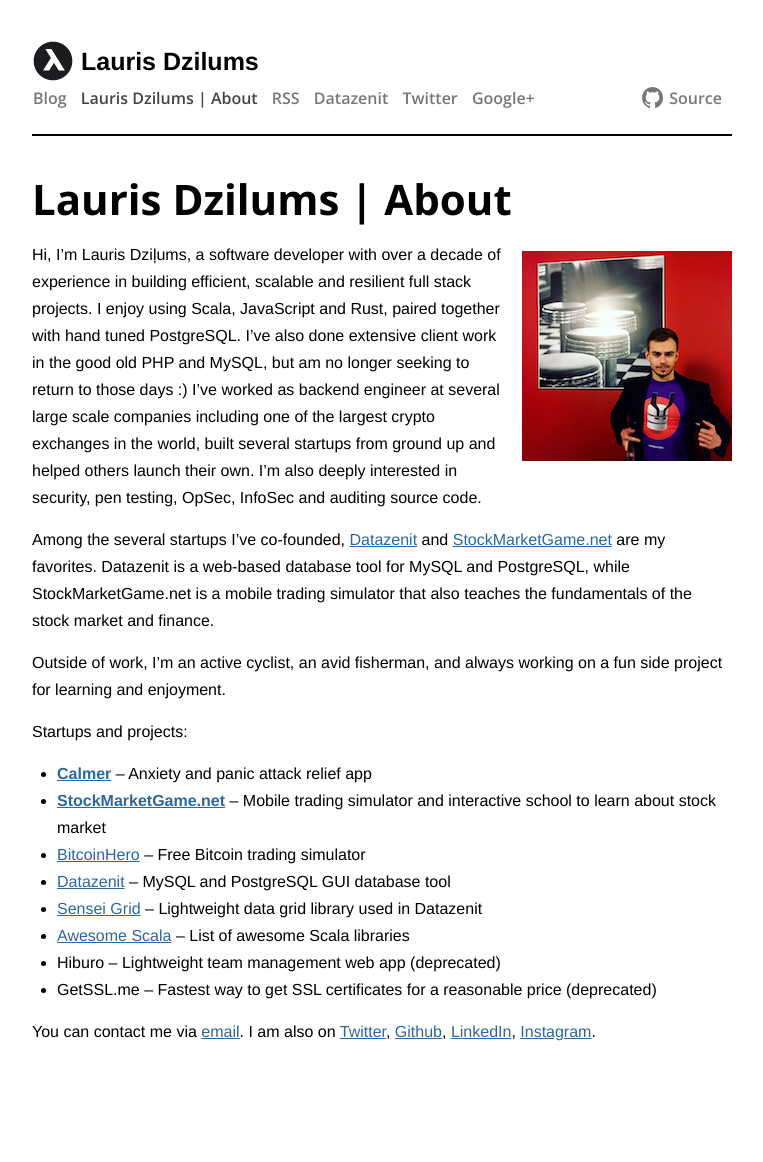
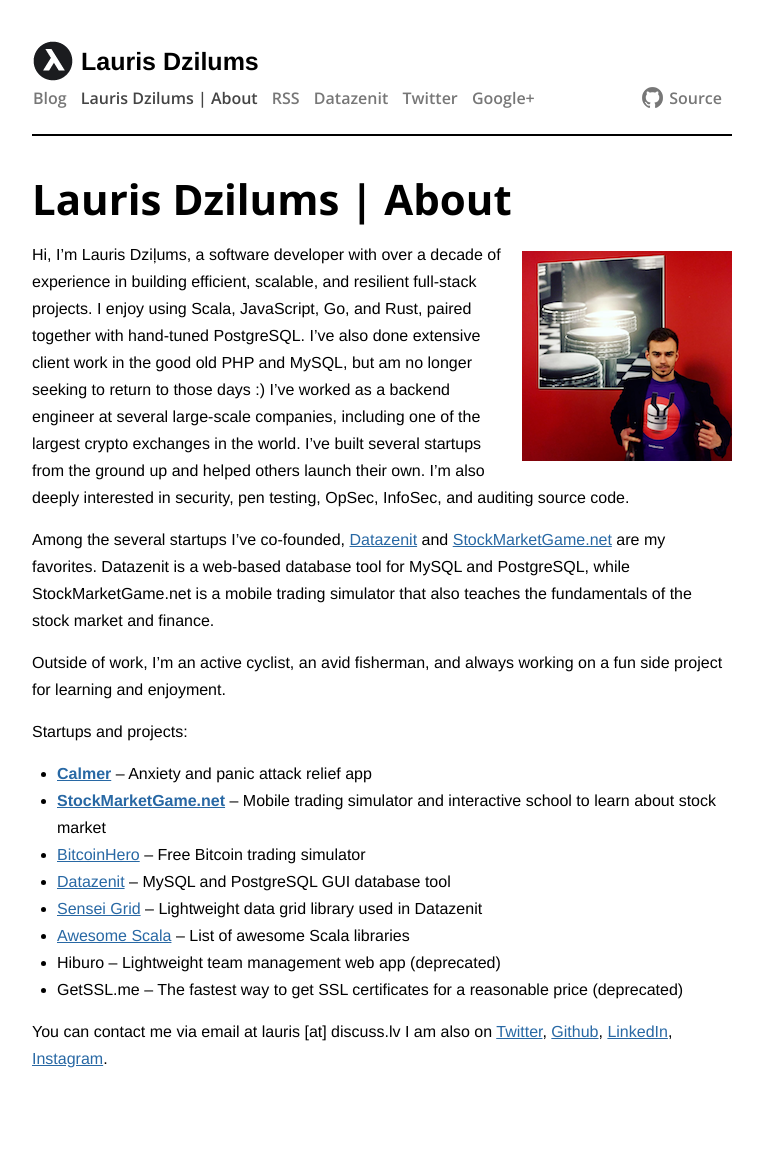
Before and after one commit to lauris/lauris.github.com, a Jekyll site: the page built from about.md, in a window 1280 px wide. Shown: the whole page, without its empty margins (258-1021 px from the left). Built offline with Jekyll 4.4.1, drawn with Linux system fonts in a browser that asks for light colours; before the commit the page ends 1135 px from its top, so only the background shows below that.

Commit message:
Fix typos.

```diff
--- a/about.md
+++ b/about.md
@@ -12,7 +12,7 @@
 style="float:right;width:30%;max-width:210px;margin-left:15px;"/></a>
 {% endraw %}
 
-Hi, I'm Lauris Dziļums, a software developer with over a decade of experience in building efficient, scalable and resilient full stack projects. I enjoy using Scala, JavaScript and Rust, paired together with hand tuned PostgreSQL. I've also done extensive client work in the good old PHP and MySQL, but am no longer seeking to return to those days :) I've worked as backend engineer at several large scale companies including one of the largest crypto exchanges in the world, built several startups from ground up and helped others launch their own. I'm also deeply interested in security, pen testing, OpSec, InfoSec and auditing source code.
+Hi, I'm Lauris Dziļums, a software developer with over a decade of experience in building efficient, scalable, and resilient full-stack projects. I enjoy using Scala, JavaScript, Go, and Rust, paired together with hand-tuned PostgreSQL. I've also done extensive client work in the good old PHP and MySQL, but am no longer seeking to return to those days :) I've worked as a backend engineer at several large-scale companies, including one of the largest crypto exchanges in the world. I've built several startups from the ground up and helped others launch their own. I'm also deeply interested in security, pen testing, OpSec, InfoSec, and auditing source code.
 
 Among the several startups I've co-founded, [Datazenit](https://datazenit.com/) and [StockMarketGame.net](https://stockmarketgame.net/) are my favorites. Datazenit is a web-based database tool for MySQL and PostgreSQL, while StockMarketGame.net is a mobile trading simulator that also teaches the fundamentals of the stock market and finance.
 
@@ -27,9 +27,9 @@
 * [Sensei Grid](https://datazenit.com/static/sensei-grid/examples/index.html) – Lightweight data grid library used in Datazenit
 * [Awesome Scala](https://github.com/lauris/awesome-scala) –  List of awesome Scala libraries
 * Hiburo – Lightweight team management web app (deprecated)
-* GetSSL.me – Fastest way to get SSL certificates for a reasonable price (deprecated)
+* GetSSL.me – The fastest way to get SSL certificates for a reasonable price (deprecated)
 
-You can contact me via [email](mailto:lauris@discuss.lv).
+You can contact me via email at lauris [at] discuss.lv
 I am also on
 [Twitter](http://twitter.com/lauriswat),
 [Github](http://github.com/lauris),
```
